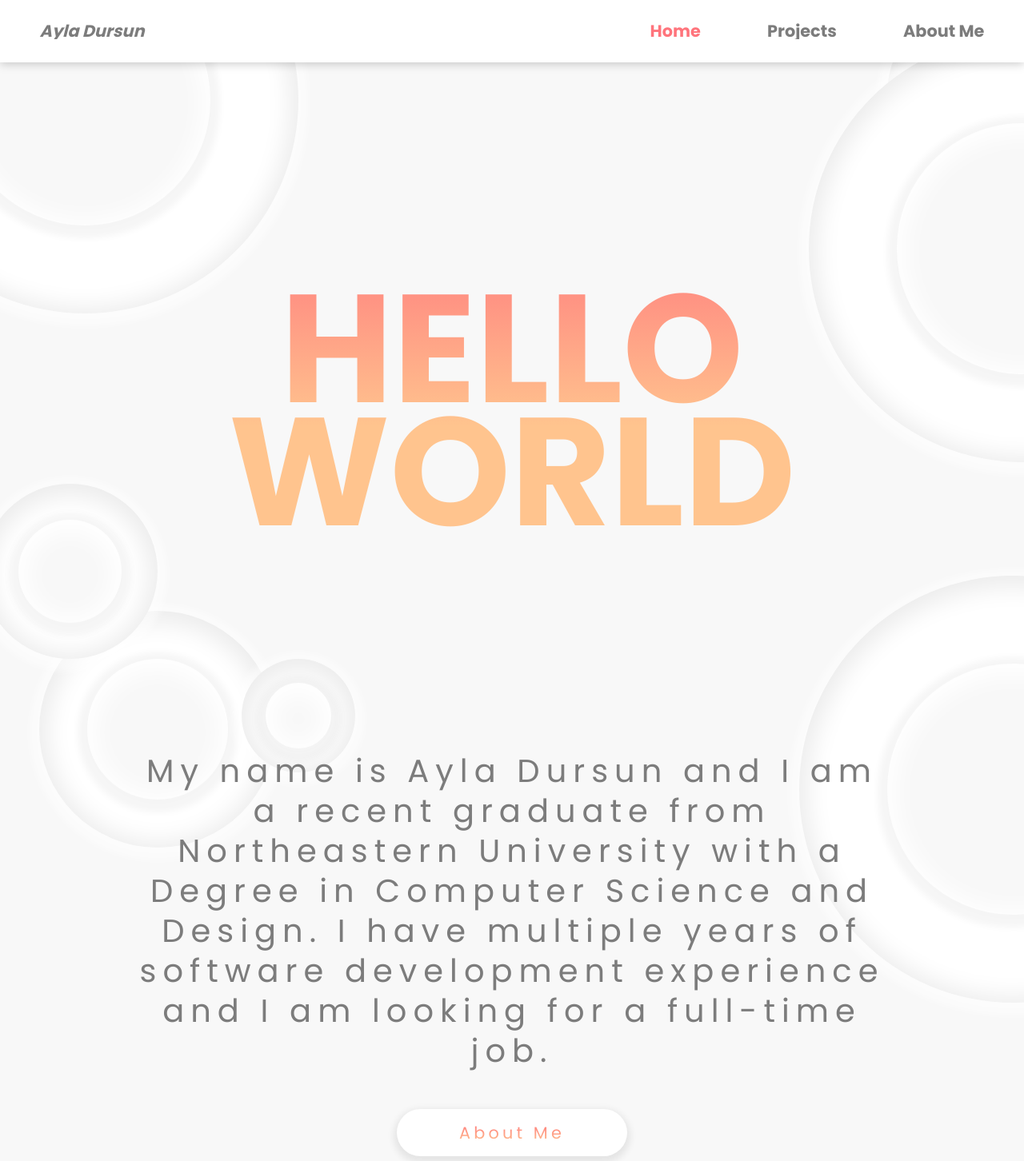
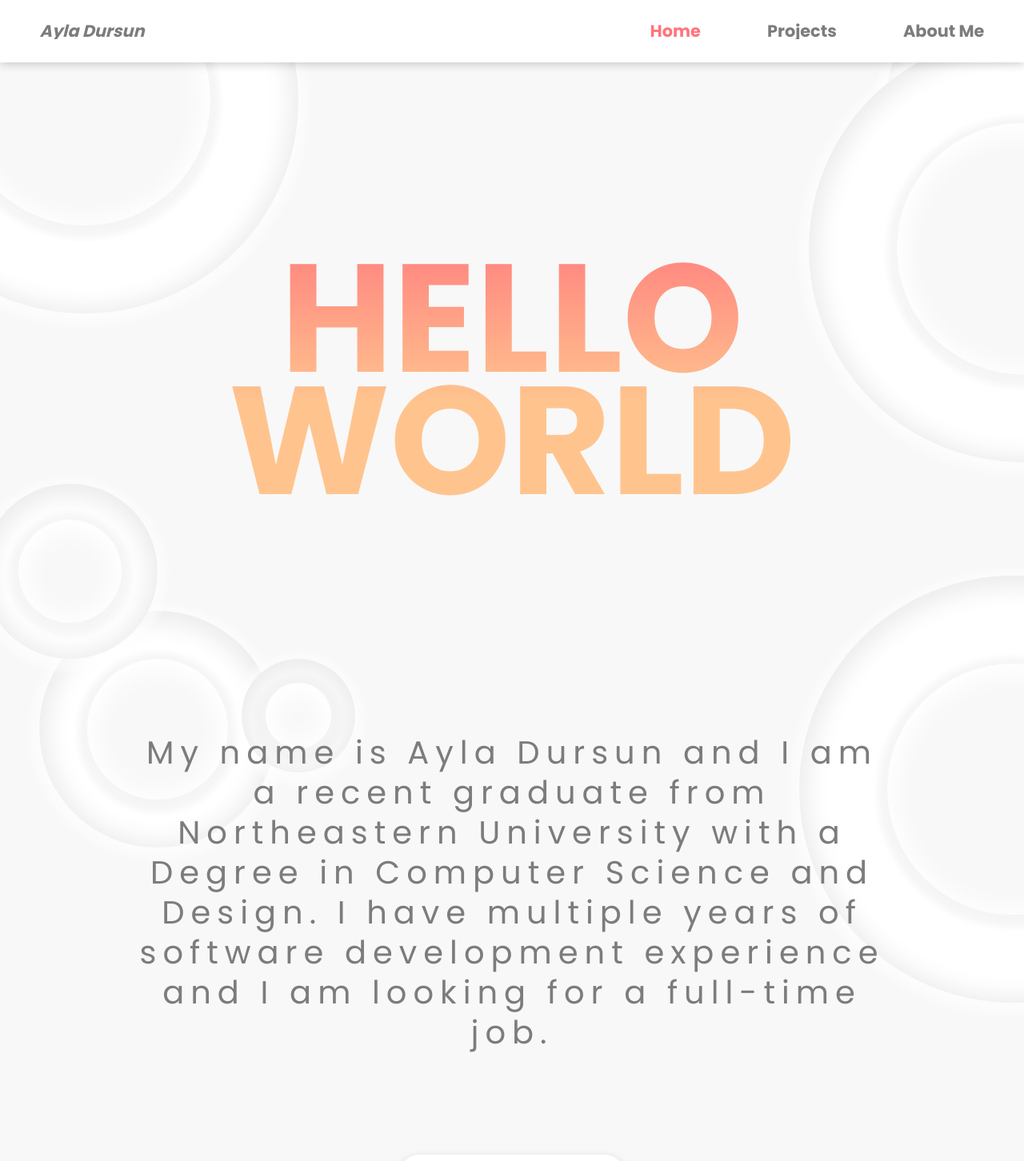
Before and after one commit to AylaDursun/ayladursun.github.io, a React (Create React App) app: page / in a window 1280 px wide. Shown: the top 1452 px of the page at 80% size. Built offline with nearby package versions, Linux system fonts and the light colour scheme.

Commit message:
fix padding

```diff
--- a/src/styles.css
+++ b/src/styles.css
@@ -88,7 +88,7 @@ h1 {
     line-height: 80%;
     align-items: center;
     text-align: center;
-    padding-top: 1.2em;
+    padding-top: 1em;
     background-color: #FF747C;
     background-image: linear-gradient(180deg, #FF747C 25.88%, #FFC48E 75.22%);
     background-size: 200%;
@@ -113,10 +113,8 @@ h2 {
 
     color: var(--dark-gray);
 
-    padding-top: 9rem;
-    padding-bottom: -1.2em;
-    padding-right: 10rem;
-    padding-left: 10rem;
+    padding: 10rem;
+    margin-bottom: -1.2em;
 }
 
 h3 {
```
